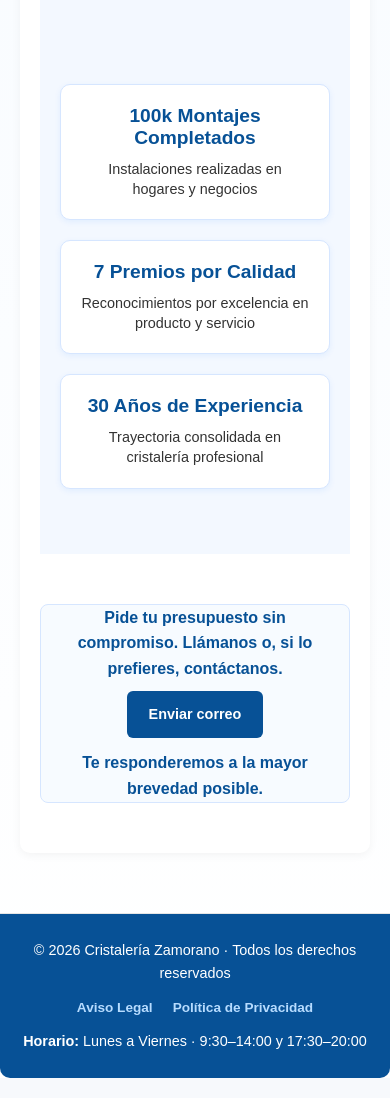
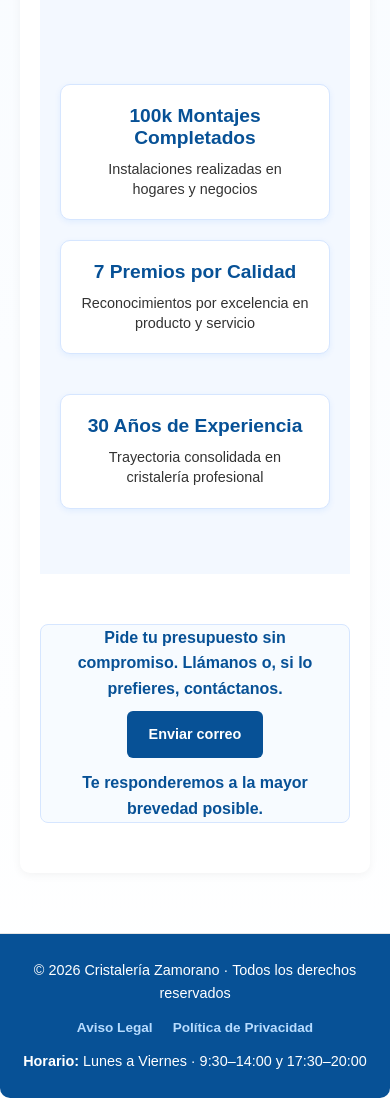
Before and after one commit to serafinweb/cristaleria-zamorano, a React (Vite) app: page /camas in a window 390 px wide. Shown: the part 2834-3932 px from the top of the page. Built offline with nearby package versions, Linux system fonts and the light colour scheme.

Commit message:
Fix: Camas.css cerrado correctamente

```diff
--- a/src/pages/Camas.css
+++ b/src/pages/Camas.css
@@ -211,7 +211,7 @@
   display: grid;
   grid-template-columns: 1fr 1fr;
   gap: 30px;
-  align-items: start; /* ✅ Alineación vertical */
+  align-items: start;
 }
 
 .bloque-barrio {
@@ -224,7 +224,7 @@
 }
 
 .bloque-barrio:nth-child(2) {
-  margin-top: 6px; /* ✅ Ajuste fino para alinear con beneficios */
+  margin-top: 6px;
 }
 
 /* BENEFICIOS */
@@ -258,7 +258,7 @@
   font-weight: bold;
 }
 
-/* MÉTRICAS — NUEVA ESTRUCTURA */
+/* MÉTRICAS */
 .metricas-superior {
   display: grid;
   grid-template-columns: 1fr 1fr;
@@ -389,4 +389,6 @@
   .metrica-inferior {
     display: flex;
     justify-content: center;
-    margin-top:
+    margin-top: 20px; /* ← AQUÍ ESTABA EL ERROR */
+  }
+}
```
